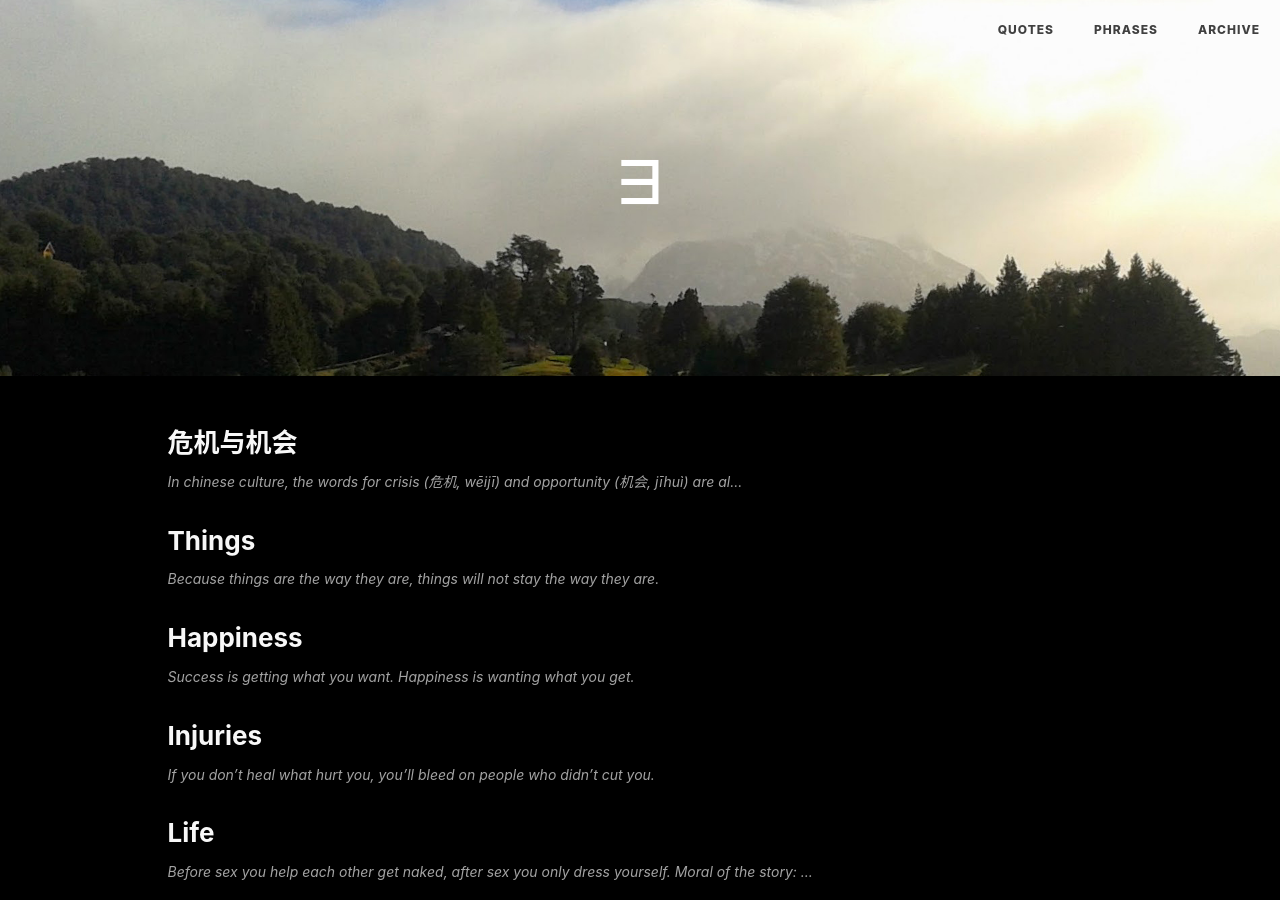
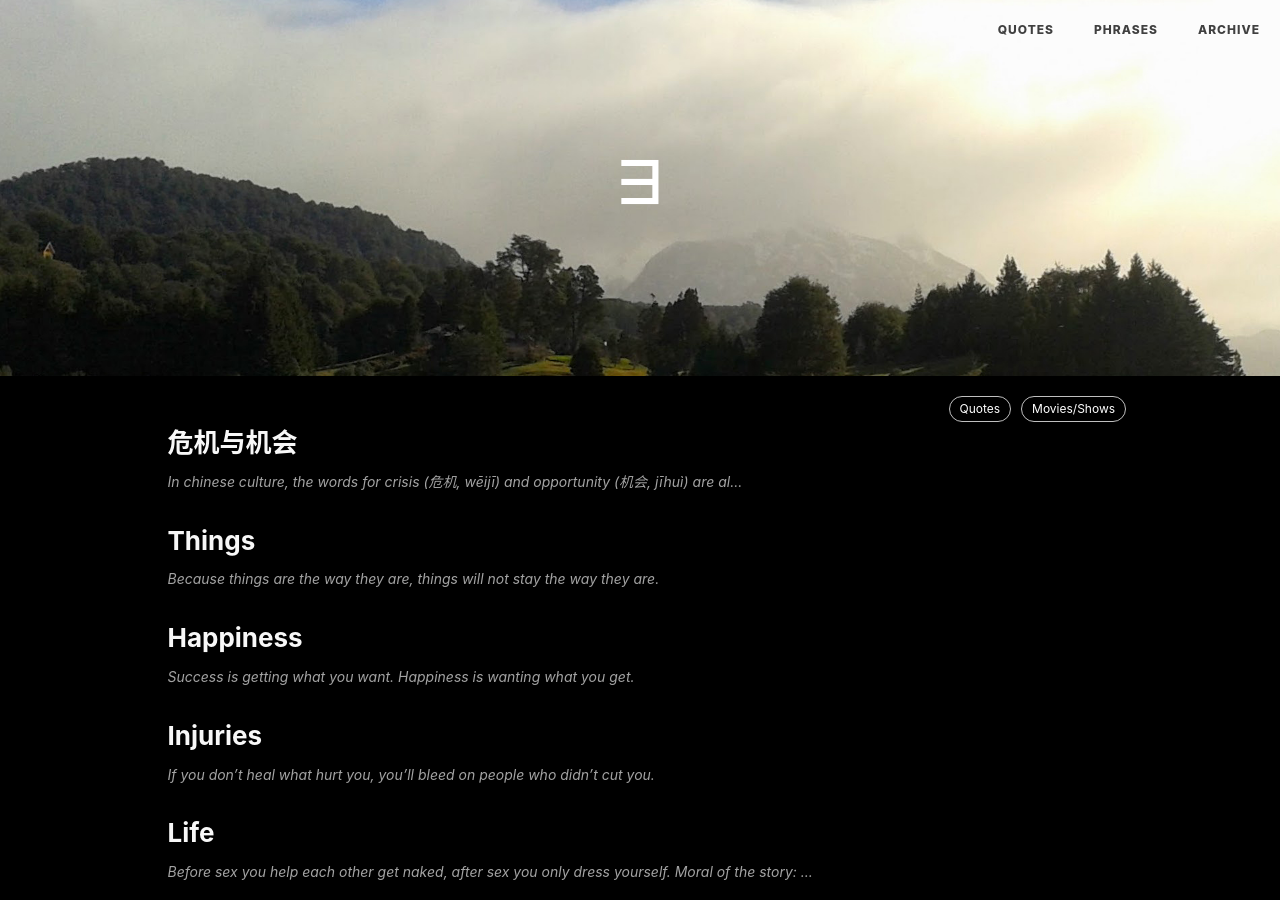
Before and after one commit to eugeniosaintemarie/notes, a Jekyll site: the page built from index.html, in a window 1280 px wide and 900 px high. Built offline with Jekyll 4.4.1, drawn with Linux system fonts in a browser that asks for light colours; the list of posts is cut into pages by our own code; comment, search, counter and statistics services are not loaded.

Commit message:
Update _config.yml

```diff
--- a/_config.yml
+++ b/_config.yml
@@ -40,12 +40,12 @@ ga_domain:
 
 # Sidebar settings
 sidebar: true
-sidebar-about-description: ""
+sidebar-about-description: "algo"
 #sidebar-avatar: sys/img/avatar.jpg
 
 # Tags
 featured-tags: true
-featured-condition-size: 10
+featured-condition-size: 1
 
 # Friends
 #friends: [
```
